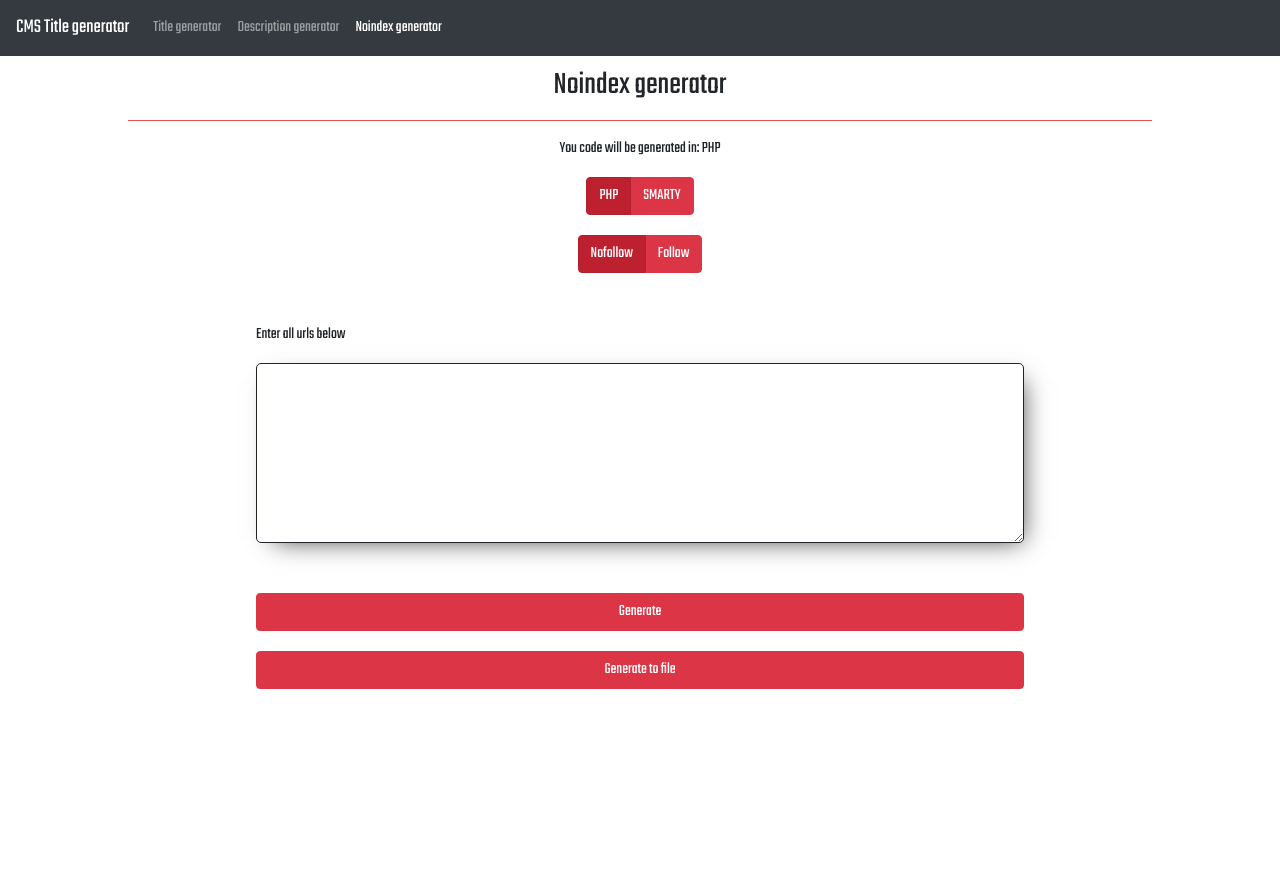
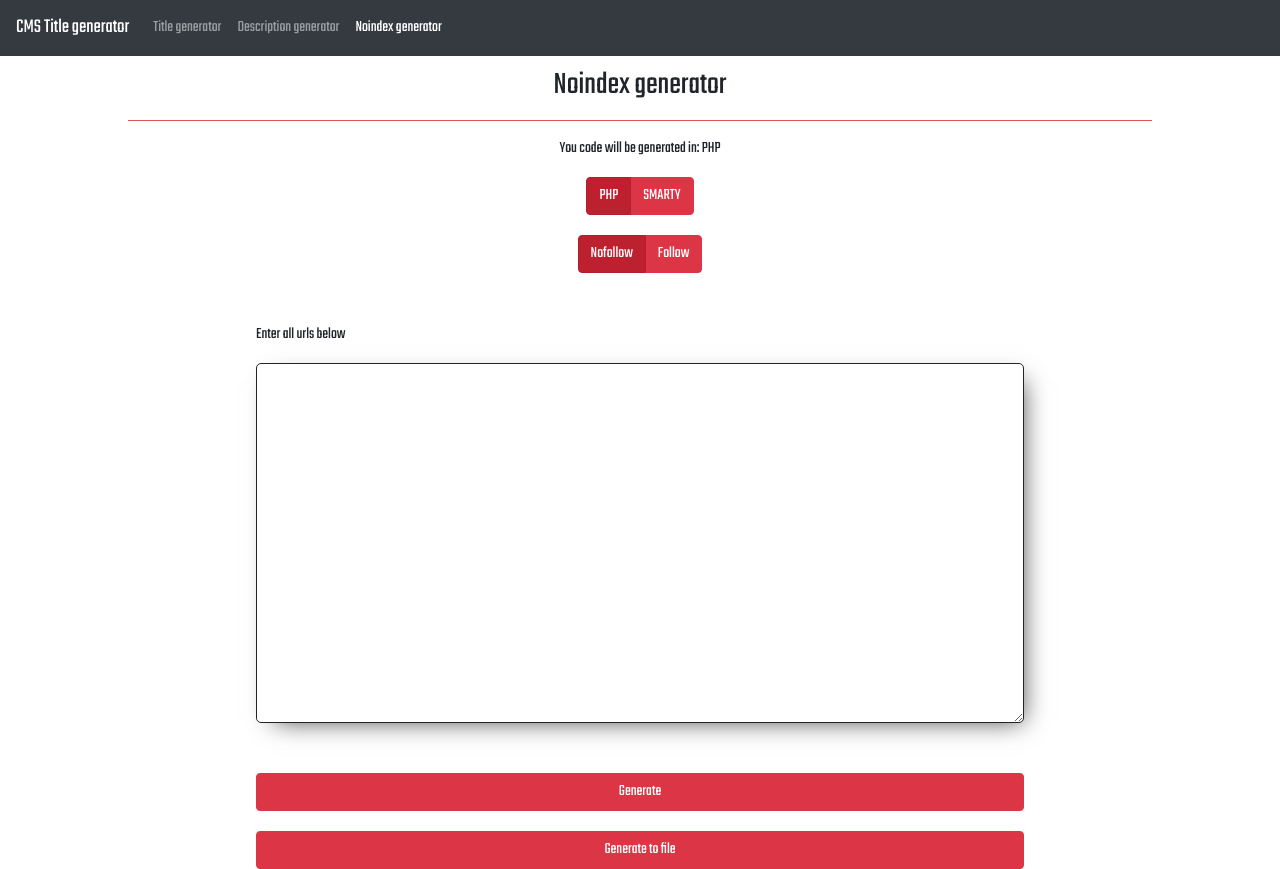
Before and after one commit to DevWichrowski/CMS-title-generator, a React (Create React App) app: page /noindex-generator in a window 1280 px wide. Before the commit the page ends 800 px from the top, so only its background shows below. Built offline with nearby package versions, Linux system fonts and the light colour scheme.

Commit message:
Changed screen for Noindex generator

```diff
--- a/src/components/NoindexGenerator/NoindexGenerator.js
+++ b/src/components/NoindexGenerator/NoindexGenerator.js
@@ -3,6 +3,7 @@ import { Button, ToggleButton, ToggleButtonGroup, ButtonToolbar } from 'react-bo
 import AlertSuccess from '../GeneratorTemplate/AlertSuccess/AlertSuccess';
 import AlertError from '../GeneratorTemplate/AlertError/AlertError';
 import ResultModal from '../GeneratorTemplate/ResultModal/ResultModal';
+import './NoindexGenerator.scss';
 
 class NoindexGenerator extends Component {
 	constructor(props) {
@@ -185,7 +186,7 @@ class NoindexGenerator extends Component {
 				</div>
 				<div className="ulrs-textarea">
 					<p>Enter all urls below</p>
-					<textarea className="custom-textarea" onChange={this.saveUrls} />
+					<textarea className="urls-container" onChange={this.saveUrls} />
 				</div>
 				<ResultModal
 					handleModal={this.handleShowModal}
--- /dev/null
+++ b/src/components/NoindexGenerator/NoindexGenerator.scss
@@ -0,0 +1,3 @@
+.urls-container {
+    height: 360px;
+}
```
